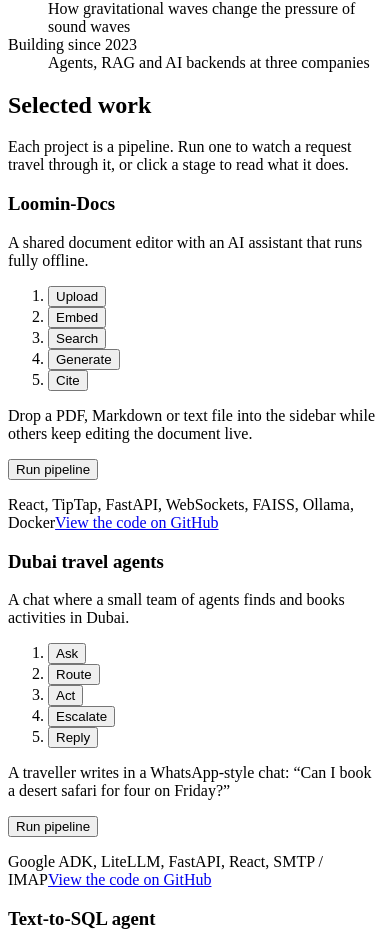
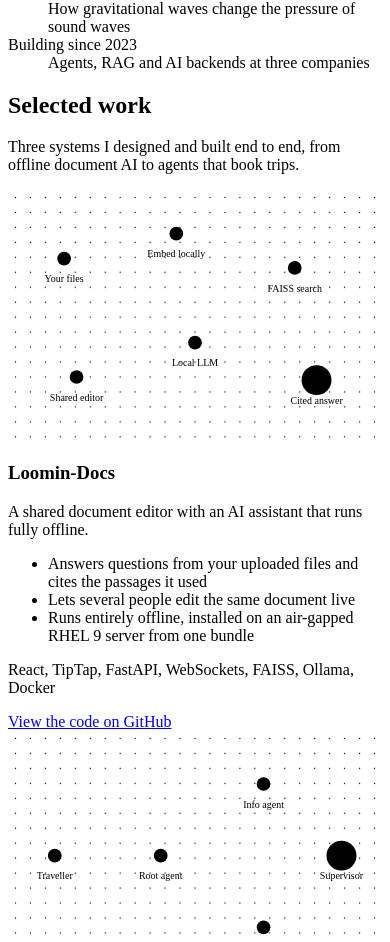
Before and after one commit to Sreehari-Ramesh/portfolio, a React (Vite) app: page / in a window 390 px wide. Shown: the part 1014-1956 px from the top of the page. Built offline with nearby package versions, Linux system fonts and the light colour scheme; the HTML template or start-up script is replaced by a standard one.

Commit message:
Align hero portrait and redesign projects as spreads
Centre the portrait on the hero text and keep its ring inside the right
gutter. Replace the runnable pipelines with static system diagrams beside
each project's write-up, alternating sides.

Co-Authored-By: Claude Opus 5.5 <noreply@anthropic.com>

```diff
--- a/src/App.tsx
+++ b/src/App.tsx
@@ -1,7 +1,7 @@
 import { useEffect, useRef, useState } from 'react'
 import Experience from './components/Experience'
 import Field from './components/Field'
-import Pipeline from './components/Pipeline'
+import Diagram from './components/Diagram'
 import { earlier, education, extras, facts, featured, jobs, profile, stack } from './data'
 
 const SECTIONS = [
@@ -145,27 +145,32 @@ export default function App() {
           <section id="work" className="work">
             <h2 className="node">Selected work</h2>
             <p className="section-lede">
-              Each project is a pipeline. Run one to watch a request travel through it, or
-              click a stage to read what it does.
+              Three systems I designed and built end to end, from offline document AI to
+              agents that book trips.
             </p>
 
-            {featured.map((p) => (
-              <article className="project" key={p.name}>
-                <header className="project-head">
+            {featured.map((p, i) => (
+              <article className={`project tone-${p.tone}${i % 2 ? ' flip' : ''}`} key={p.name}>
+                <div className="project-visual">
+                  <Diagram data={p.diagram} name={p.name} />
+                </div>
+                <div className="project-text">
                   <h3>{p.name}</h3>
                   <p className="summary">{p.summary}</p>
-                </header>
-                <Pipeline stages={p.stages} name={p.name} />
-                <p className="project-meta">
-                  <span className="tags">{p.stack.join(', ')}</span>
+                  <ul className="highlights">
+                    {p.highlights.map((h) => (
+                      <li key={h}>{h}</li>
+                    ))}
+                  </ul>
+                  <p className="tags">{p.stack.join(', ')}</p>
                   {p.repo ? (
                     <a className="link" href={p.repo} target="_blank" rel="noreferrer">
                       View the code on GitHub
                     </a>
                   ) : (
-                    <span className="context">{p.context}</span>
+                    <p className="context">{p.context}</p>
                   )}
-                </p>
+                </div>
               </article>
             ))}
 
--- /dev/null
+++ b/src/components/Diagram.tsx
@@ -0,0 +1,46 @@
+import type { Diagram as DiagramData } from '../data'
+
+// A static map of how a project's parts connect, drawn like the hero field:
+// green nodes and links, with the result people get back in plaid red.
+
+export default function Diagram({ data, name }: { data: DiagramData; name: string }) {
+  const byId = Object.fromEntries(data.nodes.map((n) => [n.id, n]))
+  const pattern = `grid-${name.replace(/\W+/g, '')}`
+  const description = data.edges.map(([a, b]) => `${byId[a].label} to ${byId[b].label}`).join(', ')
+
+  return (
+    <svg className="diagram" viewBox="0 0 600 400" role="img" aria-label={`How ${name} fits together: ${description}`}>
+      <defs>
+        <pattern id={pattern} width="24" height="24" patternUnits="userSpaceOnUse">
+          <circle cx="12" cy="12" r="1.1" className="grid-dot" />
+        </pattern>
+      </defs>
+      <rect width="600" height="400" fill={`url(#${pattern})`} />
+
+      {data.edges.map(([a, b]) => {
+        const from = byId[a]
+        const to = byId[b]
+        return (
+          <line
+            key={a + b}
+            x1={from.x}
+            y1={from.y}
+            x2={to.x}
+            y2={to.y}
+            className={to.out ? 'edge to-out' : 'edge'}
+          />
+        )
+      })}
+
+      {data.nodes.map((n) => (
+        <g key={n.id} className={n.out ? 'd-node out' : 'd-node'}>
+          {n.out && <circle cx={n.x} cy={n.y} r="24" className="halo" />}
+          <circle cx={n.x} cy={n.y} r="11" />
+          <text x={n.x} y={n.y + 38} textAnchor="middle">
+            {n.label}
+          </text>
+        </g>
+      ))}
+    </svg>
+  )
+}
--- a/src/components/Pipeline.tsx
+++ /dev/null
@@ -1,77 +0,0 @@
-import { useEffect, useRef, useState } from 'react'
-import type { Stage } from '../data'
-
-// A project's architecture as stages a message travels through. Run sends the
-// message end to end; clicking a stage jumps straight to it.
-
-const STEP_MS = 1300
-
-export default function Pipeline({ stages, name }: { stages: Stage[]; name: string }) {
-  const [active, setActive] = useState(0)
-  const [running, setRunning] = useState(false)
-  const [done, setDone] = useState(false)
-  const timer = useRef<number>()
-
-  useEffect(() => () => window.clearTimeout(timer.current), [])
-
-  const run = () => {
-    window.clearTimeout(timer.current)
-    setDone(false)
-    setRunning(true)
-    setActive(0)
-    const next = (i: number) => {
-      timer.current = window.setTimeout(() => {
-        setActive(i)
-        if (i < stages.length - 1) next(i + 1)
-        else {
-          setRunning(false)
-          setDone(true)
-        }
-      }, STEP_MS)
-    }
-    next(1)
-  }
-
-  const pick = (i: number) => {
-    window.clearTimeout(timer.current)
-    setRunning(false)
-    setDone(i === stages.length - 1)
-    setActive(i)
-  }
-
-  const last = stages.length - 1
-
-  return (
-    <div className="pipeline" style={{ ['--n' as string]: stages.length, ['--pos' as string]: active }}>
-      <div className="rail">
-      <div className="track" aria-hidden="true">
-        <span className="track-fill" />
-        <span className={`packet ${done ? 'arrived' : ''} ${running ? 'moving' : ''}`} />
-      </div>
-      <ol className="stages" aria-label={`How ${name} works`}>
-        {stages.map((s, i) => (
-          <li key={s.label}>
-            <button
-              type="button"
-              className={`stage ${i <= active ? 'reached' : ''} ${i === last ? 'end' : ''}`}
-              aria-pressed={i === active}
-              onClick={() => pick(i)}
-            >
-              <span className="dot" />
-              <span className="stage-label">{s.label}</span>
-            </button>
-          </li>
-        ))}
-      </ol>
-      </div>
-      <div className="pipeline-foot">
-        <p className="caption" aria-live="polite" key={active}>
-          {stages[active].text}
-        </p>
-        <button type="button" className="btn run" onClick={run} disabled={running}>
-          {running ? 'Running…' : done ? 'Run again' : 'Run pipeline'}
-        </button>
-      </div>
-    </div>
-  )
-}
--- a/src/data.ts
+++ b/src/data.ts
@@ -15,12 +15,19 @@ export const facts: { term: string; detail: string }[] = [
   { term: 'Building since 2023', detail: 'Agents, RAG and AI backends at three companies' },
 ]
 
-export type Stage = { label: string; text: string }
+// Diagram coordinates are in a 600 x 400 box. The `out` node is what the
+// system hands back to people, drawn in the accent colour.
+export type Diagram = {
+  nodes: { id: string; label: string; x: number; y: number; out?: boolean }[]
+  edges: [string, string][]
+}
 
 export type Project = {
   name: string
   summary: string
-  stages: Stage[]
+  highlights: string[]
+  diagram: Diagram
+  tone: 'sage' | 'paper' | 'blush'
   stack: string[]
   repo?: string
   context?: string
@@ -30,39 +37,67 @@ export const featured: Project[] = [
   {
     name: 'Loomin-Docs',
     summary: 'A shared document editor with an AI assistant that runs fully offline.',
-    stages: [
-      { label: 'Upload', text: 'Drop a PDF, Markdown or text file into the sidebar while others keep editing the document live.' },
-      { label: 'Embed', text: 'The file is split into passages and embedded on the machine with all-MiniLM-L6-v2. Nothing leaves the network.' },
-      { label: 'Search', text: 'FAISS finds the passages closest to your question.' },
-      { label: 'Generate', text: 'Llama 3, Mistral or Qwen runs locally through Ollama and answers from those passages only.' },
-      { label: 'Cite', text: 'The answer arrives with clickable citations. The whole stack installs on an air-gapped RHEL 9 server from one bundle.' },
+    highlights: [
+      'Answers questions from your uploaded files and cites the passages it used',
+      'Lets several people edit the same document live',
+      'Runs entirely offline, installed on an air-gapped RHEL 9 server from one bundle',
     ],
+    diagram: {
+      nodes: [
+        { id: 'files', label: 'Your files', x: 90, y: 110 },
+        { id: 'embed', label: 'Embed locally', x: 270, y: 70 },
+        { id: 'faiss', label: 'FAISS search', x: 460, y: 125 },
+        { id: 'editor', label: 'Shared editor', x: 110, y: 300 },
+        { id: 'llm', label: 'Local LLM', x: 300, y: 245 },
+        { id: 'answer', label: 'Cited answer', x: 495, y: 305, out: true },
+      ],
+      edges: [['files', 'embed'], ['embed', 'faiss'], ['faiss', 'llm'], ['editor', 'llm'], ['llm', 'answer']],
+    },
+    tone: 'sage',
     stack: ['React', 'TipTap', 'FastAPI', 'WebSockets', 'FAISS', 'Ollama', 'Docker'],
     repo: 'https://github.com/Sreehari-Ramesh/Loomin-docs_',
   },
   {
     name: 'Dubai travel agents',
     summary: 'A chat where a small team of agents finds and books activities in Dubai.',
-    stages: [
-      { label: 'Ask', text: 'A traveller writes in a WhatsApp-style chat: “Can I book a desert safari for four on Friday?”' },
-      { label: 'Route', text: 'The root agent reads the intent, picks a specialist and decides whether a person needs to step in.' },
-      { label: 'Act', text: 'The information agent returns prices, policies and photos. The booking agent checks availability and books.' },
-      { label: 'Escalate', text: 'Anything the agents should not decide alone is emailed to a human supervisor.' },
-      { label: 'Reply', text: 'The supervisor’s email reply is picked up over IMAP and posted back into the same conversation.' },
+    highlights: [
+      'A root agent sends each message to an information agent or a booking agent',
+      'Shows prices, policies and photos, then checks availability and books in the chat',
+      'Emails hard cases to a human supervisor and posts their reply back into the chat',
     ],
+    diagram: {
+      nodes: [
+        { id: 'user', label: 'Traveller', x: 75, y: 200 },
+        { id: 'root', label: 'Root agent', x: 245, y: 200 },
+        { id: 'info', label: 'Info agent', x: 410, y: 85 },
+        { id: 'book', label: 'Booking agent', x: 410, y: 315 },
+        { id: 'human', label: 'Supervisor', x: 535, y: 200, out: true },
+      ],
+      edges: [['user', 'root'], ['root', 'info'], ['root', 'book'], ['book', 'human'], ['info', 'human']],
+    },
+    tone: 'blush',
     stack: ['Google ADK', 'LiteLLM', 'FastAPI', 'React', 'SMTP / IMAP'],
     repo: 'https://github.com/Sreehari-Ramesh/multi-agent-travel-assistant-system',
   },
   {
     name: 'Text-to-SQL agent',
     summary: 'Lets a business ask its own database questions in plain language.',
-    stages: [
-      { label: 'Ask', text: '“How much did we invoice in March compared with February?”' },
-      { label: 'Map', text: 'The agent works out which tables and columns the question is about.' },
-      { label: 'Query', text: 'It writes the SQL and runs it against the business database.' },
-      { label: 'Compute', text: 'It does the sums, comparisons and aggregations the question needs.' },
-      { label: 'Answer', text: 'It replies in a sentence anyone can read. This cut reliance on manual reports by about 70%.' },
+    highlights: [
+      'Turns a question like “March versus February invoices?” into SQL and runs it',
+      'Does the sums and comparisons the question needs',
+      'Cut reliance on manual reports by about 70%',
     ],
+    diagram: {
+      nodes: [
+        { id: 'q', label: 'Question', x: 75, y: 200 },
+        { id: 'agent', label: 'SQL agent', x: 240, y: 200 },
+        { id: 'schema', label: 'Schema', x: 400, y: 85 },
+        { id: 'db', label: 'Business DB', x: 400, y: 315 },
+        { id: 'answer', label: 'Plain answer', x: 515, y: 200, out: true },
+      ],
+      edges: [['q', 'agent'], ['agent', 'schema'], ['agent', 'db'], ['schema', 'answer'], ['db', 'answer']],
+    },
+    tone: 'paper',
     stack: ['Python', 'LLM tool calling', 'SQL', 'SQLAlchemy', 'FastAPI'],
     context: 'Built at White Paper Alliance',
   },
--- a/src/styles.css
+++ b/src/styles.css
@@ -165,6 +165,7 @@ button {
   min-height: 100svh;
   display: grid;
   grid-template-columns: minmax(0, 1fr) auto;
+  align-content: end;
   align-items: end;
   gap: 2rem var(--gutter);
   padding: 6rem var(--gutter) clamp(3.5rem, 10vh, 6.5rem);
@@ -177,7 +178,9 @@ button {
   position: relative;
   width: clamp(200px, 26vw, 340px);
   aspect-ratio: 1;
-  margin: 0 0.5rem 0.5rem 0;
+  /* centred on the text block; the margin keeps the 16px ring inside the gutter */
+  align-self: center;
+  margin: 0 16px 0 0;
   pointer-events: none;
 }
 .portrait img {
@@ -368,196 +371,143 @@ h2 {
 
 /* ---------- work ---------- */
 
+/* each project is a spread: a system diagram on a tinted panel beside the
+   write-up, alternating sides down the page */
 .project {
-  margin-top: clamp(4rem, 10vh, 6rem);
-}
-.project-head {
   display: grid;
   grid-template-columns: repeat(12, 1fr);
-  gap: 0.75rem var(--gutter);
-  align-items: end;
-  margin-bottom: 1.5rem;
+  gap: 2rem var(--gutter);
+  align-items: center;
+  margin-top: clamp(4rem, 11vh, 7rem);
 }
+.project-visual {
+  grid-column: 1 / span 7;
+  grid-row: 1;
+  border-radius: 28px;
+  padding: clamp(0.75rem, 2vw, 1.5rem);
+  --panel: var(--sage);
+  background: var(--panel);
+}
+.project-text {
+  grid-column: 8 / span 5;
+  grid-row: 1;
+}
+.project.flip .project-visual {
+  grid-column: 6 / span 7;
+}
+.project.flip .project-text {
+  grid-column: 1 / span 5;
+}
+.tone-paper .project-visual {
+  --panel: var(--surface);
+  background: var(--panel);
+  box-shadow: inset 0 0 0 1px var(--line);
+}
+.tone-blush .project-visual {
+  --panel: #f3e6e2;
+  background: var(--panel);
+}
+
+.diagram {
+  display: block;
+  width: 100%;
+  height: auto;
+}
+.grid-dot {
+  fill: var(--ink);
+  opacity: 0.09;
+}
+.edge {
+  stroke: var(--fern);
+  stroke-width: 2;
+  opacity: 0.5;
+}
+.edge.to-out {
+  stroke: var(--plaid);
+  opacity: 0.55;
+  stroke-dasharray: 5 5;
+}
+.d-node circle {
+  fill: var(--surface);
+  stroke: var(--fern);
+  stroke-width: 2.5;
+}
+.d-node.out circle {
+  fill: var(--plaid);
+  stroke: var(--plaid);
+}
+.d-node.out .halo {
+  fill: var(--plaid);
+  stroke: none;
+  opacity: 0.14;
+}
+.d-node text {
+  font-family: var(--display);
+  font-size: 18px;
+  font-weight: 600;
+  fill: var(--ink);
+  /* a halo in the panel colour so links pass behind labels */
+  paint-order: stroke;
+  stroke: var(--panel);
+  stroke-width: 7px;
+  stroke-linejoin: round;
+}
+.d-node.out text {
+  fill: var(--plaid);
+}
+
 .project h3 {
-  grid-column: 1 / span 7;
-  font-size: clamp(2rem, 5vw, 3.6rem);
+  font-size: clamp(2rem, 4.2vw, 3.2rem);
   font-weight: 750;
   font-variation-settings: 'opsz' 96;
   letter-spacing: -0.035em;
-  line-height: 0.95;
+  line-height: 0.98;
 }
 .summary {
-  grid-column: 8 / span 5;
+  margin-top: 0.9rem;
   font-family: var(--serif);
-  font-size: 1.15rem;
+  font-size: 1.25rem;
   line-height: 1.45;
   color: var(--ink-2);
 }
-
-.pipeline {
-  background: var(--surface);
-  border: 1px solid var(--line);
-  border-radius: 22px;
-  padding: clamp(1.4rem, 3vw, 2.5rem);
-}
-.rail {
-  position: relative;
-}
-.track {
-  position: absolute;
-  top: 9px;
-  left: calc(50% / var(--n));
-  right: calc(50% / var(--n));
-  height: 2px;
-  margin-top: -1px;
-  background: var(--line);
-}
-.track-fill {
-  position: absolute;
-  inset: 0 auto 0 0;
-  width: calc(var(--pos) / (var(--n) - 1) * 100%);
-  background: var(--fern);
-  transition: width 1.1s var(--ease);
-}
-.packet {
-  position: absolute;
-  top: 50%;
-  left: calc(var(--pos) / (var(--n) - 1) * 100%);
-  width: 10px;
-  height: 10px;
-  margin: -5px 0 0 -5px;
-  border-radius: 50%;
-  background: var(--plaid);
-  box-shadow: 0 0 0 4px rgba(194, 54, 46, 0.2);
-  opacity: 0;
-  transition: left 1.1s var(--ease), top 1.1s var(--ease), opacity 0.3s;
-  z-index: 2;
-}
-.packet.moving,
-.packet.arrived {
-  opacity: 1;
-}
-.packet.arrived {
-  animation: arrive 0.9s ease-out;
-}
-@keyframes arrive {
-  0% {
-    box-shadow: 0 0 0 0 rgba(194, 54, 46, 0.8);
-  }
-  100% {
-    box-shadow: 0 0 0 22px rgba(194, 54, 46, 0);
-  }
-}
-
-.stages {
-  position: relative;
+.highlights {
   list-style: none;
   padding: 0;
-  display: grid;
-  grid-template-columns: repeat(var(--n), 1fr);
+  margin-top: 1.5rem;
 }
-.stage {
-  display: flex;
-  flex-direction: column;
-  align-items: center;
-  gap: 0.7rem;
-  width: 100%;
-  padding: 0 0.25rem 0.25rem;
-  border-radius: 10px;
+.highlights li {
+  position: relative;
+  padding: 0.7rem 0 0.7rem 1.4rem;
+  border-top: 1px solid var(--line);
+  font-size: 1rem;
+  line-height: 1.45;
 }
-.dot {
-  width: 18px;
-  height: 18px;
+.highlights li::before {
+  content: '';
+  position: absolute;
+  left: 0.15rem;
+  top: 1.25rem;
+  width: 7px;
+  height: 7px;
   border-radius: 50%;
-  border: 2px solid var(--line);
-  background: var(--surface);
-  transition: background 0.3s, border-color 0.3s, box-shadow 0.3s;
-}
-.stage.reached .dot {
-  border-color: var(--fern);
   background: var(--fern);
-}
-.stage.end.reached .dot {
-  border-color: var(--plaid);
-  background: var(--plaid);
-}
-.stage[aria-pressed='true'] .dot {
-  box-shadow: 0 0 0 6px rgba(62, 107, 83, 0.18);
-}
-.stage-label {
-  font-size: var(--s-1);
-  color: var(--muted);
-  transition: color 0.2s;
-}
-.stage:hover .stage-label,
-.stage[aria-pressed='true'] .stage-label {
-  color: var(--ink);
-}
-.stage[aria-pressed='true'] .stage-label {
-  font-weight: 650;
-}
-
-.pipeline-foot {
-  display: flex;
-  justify-content: space-between;
-  align-items: flex-end;
-  flex-wrap: wrap;
-  gap: 1.25rem 2rem;
-  margin-top: 2rem;
-  padding-top: 1.5rem;
-  border-top: 1px solid var(--line);
-}
-.caption {
-  font-family: var(--serif);
-  font-size: clamp(1.15rem, 2vw, 1.4rem);
-  line-height: 1.45;
-  max-width: 46ch;
-  min-height: 4.4em;
-  animation: settle 0.35s ease-out;
-}
-@keyframes settle {
-  from {
-    opacity: 0;
-    transform: translateY(4px);
-  }
-}
-.btn.run {
-  flex-shrink: 0;
-  color: var(--fern);
-  border-color: var(--fern);
-  background: transparent;
-  backdrop-filter: none;
-}
-.btn.run:hover:not(:disabled) {
-  background: var(--fern);
-  color: var(--page);
-}
-.btn.run:disabled {
-  opacity: 0.55;
-  cursor: progress;
-}
-
-.project-meta {
-  display: flex;
-  justify-content: space-between;
-  flex-wrap: wrap;
-  gap: 0.75rem 2rem;
-  margin-top: 1rem;
-  padding-inline: 0.25rem;
-  font-size: var(--s-1);
 }
 .tags,
 .context {
+  margin-top: 1.25rem;
   color: var(--muted);
+  font-size: var(--s-1);
 }
 .link {
+  display: inline-block;
+  margin-top: 0.9rem;
   font-weight: 600;
   color: var(--fern);
   text-underline-offset: 0.25em;
   text-decoration-thickness: 1px;
 }
 .link:hover {
-  color: var(--ink);
+  color: var(--plaid);
 }
 
 .earlier-wrap {
@@ -874,9 +824,12 @@ h2 {
 @media (max-width: 860px) {
   .statement,
   .facts,
-  .project h3,
-  .summary {
+  .project .project-visual,
+  .project .project-text {
     grid-column: 1 / -1;
+  }
+  .project .project-text {
+    grid-row: 2;
   }
   .stack {
     grid-template-columns: 1fr;
@@ -916,36 +869,9 @@ h2 {
 }
 
 @media (max-width: 640px) {
-  /* pipeline runs top to bottom on narrow screens */
-  .stages {
-    grid-template-columns: 1fr;
-    grid-template-rows: repeat(var(--n), 2.75rem);
-  }
-  .stage {
-    flex-direction: row;
-    padding: 0;
-  }
-  .track {
-    top: calc(50% / var(--n));
-    bottom: calc(50% / var(--n));
-    left: 9px;
-    right: auto;
-    width: 2px;
-    height: auto;
-    margin: 0 0 0 -1px;
-  }
-  .track-fill {
-    inset: 0 0 auto 0;
-    width: auto;
-    height: calc(var(--pos) / (var(--n) - 1) * 100%);
-    transition-property: height;
-  }
-  .packet {
-    left: 50%;
-    top: calc(var(--pos) / (var(--n) - 1) * 100%);
-  }
-  .caption {
-    min-height: 0;
+  /* labels need to stay readable when the diagram shrinks */
+  .d-node text {
+    font-size: 22px;
   }
   .impact li {
     grid-template-columns: 1fr;
```
